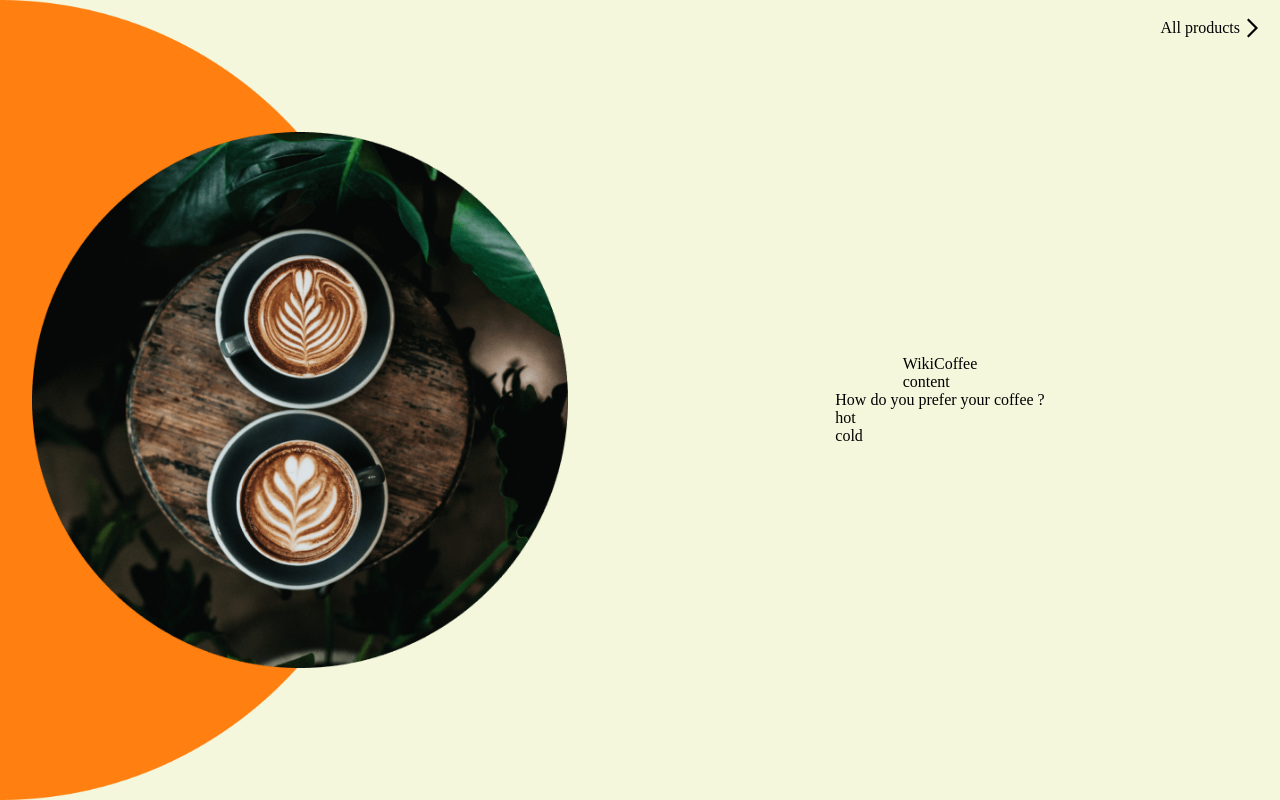
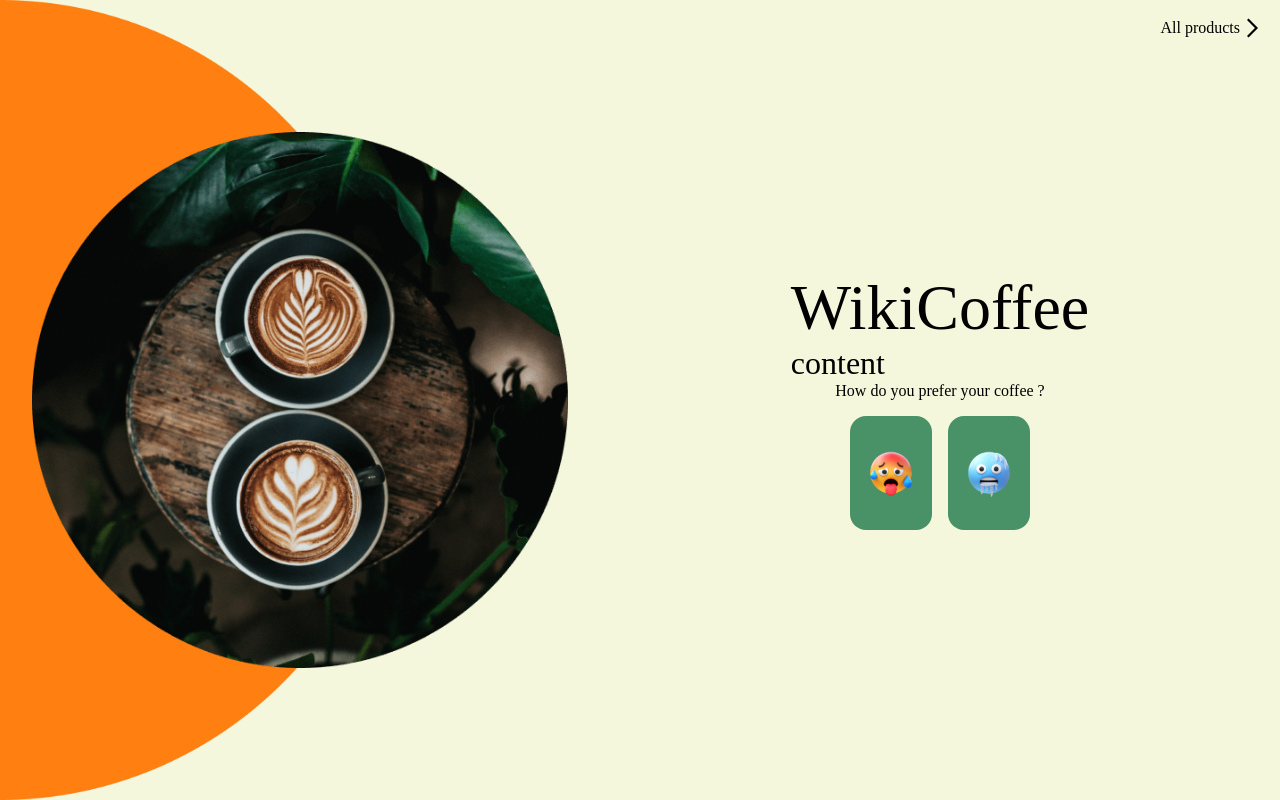
Before and after one commit to R3ptarGreen/WikiCoffee---Project, a React (Vite) app: page /#/ in a window 1280 px wide. Built offline with nearby package versions, Linux system fonts and the light colour scheme; a web font is replaced by a local one.

Commit message:
refactor(heroItem molecule): Refactor and add good performance

```diff
--- a/src/App.scss
+++ b/src/App.scss
@@ -3,11 +3,15 @@
 
 
 //fonts size
-.text--title{
-    font-family: var(--DMDisplay);
+.text--homeTitle{
+    font-family: var(--titleType);
     font-size: 4rem;
 }
-.text--subtitle{
-    font-family: var(--DMDisplay);
+.text--title{
+    font-family: var(--titleType);
     font-size: 2rem;
 }
+.text--subtitle{
+    font-family: var(--mainType);
+    font-size: 2rem;
+}
--- a/src/components/molecules/heroItem/HeroItem.jsx
+++ b/src/components/molecules/heroItem/HeroItem.jsx
@@ -1,24 +1,30 @@
 import { useNavigate } from "react-router-dom";
 import './HeroItem.scss';
+import {Icon} from '../../'
 const HeroItem = () => {
   const navigate = useNavigate()
-  const handleNavigateHot = () => {
-    navigate('products/hot')
-  }
-  const handleNavigateCold = () => {
-    navigate('products/cold')
+  const handleNavigate = (type) => {
+	navigate(`products/${type}`);
 }
 	return (
-		<div className="hero__heroItem">
+	    <div className="hero__heroItem heroItem">
       <div>
-				<p>WikiCoffee</p>
-				<p>content</p>
+        <h1 className="text--homeTitle">WikiCoffee</h1>
+        <p className="text--subtitle">content</p>
       </div>
       <div>
-				<p>How do you prefer your coffee ?</p>
-				<div >
-					<button onClick={handleNavigateHot} role="hot" >hot</button>
-					<button onClick={handleNavigateCold} role="cold" >cold</button>
+        <h2>How do you prefer your coffee ?</h2>
+        <div className="hero__heroItemButtons">
+          {['hot', 'cold'].map((type) => (
+            <button
+              key={type}
+              className="hero__heroItemButton"
+              onClick={() => handleNavigate(type)}
+              role={type}
+            >
+              <Icon icon={type} />
+            </button>
+          ))}
         </div>
       </div>
     </div>
--- a/src/components/molecules/heroItem/HeroItem.scss
+++ b/src/components/molecules/heroItem/HeroItem.scss
@@ -2,6 +2,16 @@
     &__heroItem{
         @include flex(column, 0, center, center);
         width: 100%;
-        min-width: 12rem;
+        min-width: 15rem;
+    }
+    &__heroItemButtons{
+        @include flex(row, 1rem, center, center);
+        margin-top: 1rem;
+    }
+    &__heroItemButton{
+        padding: 2rem 1rem;
+        background-color: var(--accent);
+        border-radius: 1rem;
+        cursor: pointer;
     }
 }
--- a/src/components/organisms/hero/Hero.scss
+++ b/src/components/organisms/hero/Hero.scss
@@ -14,7 +14,7 @@
      &__img{
           padding: 2rem;
           width: 100%;
-          min-width: 18rem;
+          min-width: 5rem;
           max-width: 37.5rem;
           z-index: 1;
      }
--- a/src/global/variables/variables.scss
+++ b/src/global/variables/variables.scss
@@ -4,7 +4,7 @@
 	--text: #2D2D2A;
 	--primary: #FF7F11;
 	/*Complement*/
-
+	--accent: #499167;
 	/*Neutral*/
 	--blackTheme: #222222;
 	--whiteTheme: #ececec;
@@ -18,12 +18,14 @@
 	--defaultSize: 1rem;
 }
 @font-face {
-	font-family: "DMSans";
+	font-family: DMSans;
 	src: url('assets/fonts/DMSans_18pt-Regular.ttf');
+	font-weight: 400;
 }
 @font-face {
-	font-family: "DMDisplay";
+	font-family: DMDisplay;
 	src: url('assets/fonts/DMSerifDisplay-Regular.ttf');
+	font-weight: 400;
 }
 /*Dark theme
 @media (prefers-color-scheme: dark) {
```
Also changed, not shown: public/assets/svg/cold.svg (added), public/assets/svg/hot.svg (added). Lines whose indentation alone changed are shown as unchanged.
